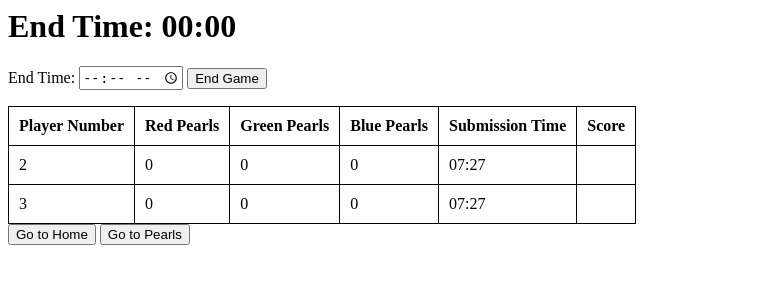
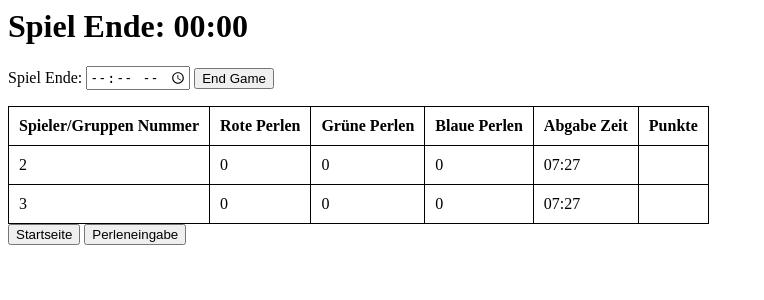
Before and after one commit to KPKluge/STEWA-BW2024-Spiel-Pfadfinder, a Flask app: page /end_game in a window 1280 px wide. Shown: the top 300 px of the page, without its empty margins (0-764 px from the left). Run offline with Flask 3, Linux system fonts and the light colour scheme.

Commit message:
Übersetzung

```diff
--- a/STEWA2024-Spiel/templates/confirm_clear_db.html
+++ b/STEWA2024-Spiel/templates/confirm_clear_db.html
@@ -4,9 +4,10 @@
     <title>Confirm Clear Database</title>
 </head>
 <body>
-    <h1>Are you sure you want to clear the database?</h1>
+    <h1>Bist du sicher, dass du alle Spieler/Gruppen löschen willst?</h1>
     <form method="POST">
-        <input type="submit" value="Yes, clear the database">
+        <input type="submit" value="Ja, lösche alle Spieler/Gruppen">
     </form>
+    <a href="/"><button>Nein</button></a>
 </body>
 </html>
--- a/STEWA2024-Spiel/templates/end_game.html
+++ b/STEWA2024-Spiel/templates/end_game.html
@@ -7,9 +7,9 @@
         padding: 10px;
     }
 </style>
-<h1>End Time: {{ end_time.strftime('%H:%M') }}</h1>
+<h1>Spiel Ende: {{ end_time.strftime('%H:%M') }}</h1>
 <form method="POST">
-    <label for="end_time">End Time:</label>
+    <label for="end_time">Spiel Ende:</label>
     <input type="time" id="end_time" name="end_time" required>
     <input type="submit" value="End Game">
 </form>
@@ -17,12 +17,12 @@
 {% if players %}
     <table>
         <tr>
-            <th>Player Number</th>
-            <th>Red Pearls</th>
-            <th>Green Pearls</th>
-            <th>Blue Pearls</th>
-            <th>Submission Time</th>
-            <th>Score</th>
+            <th>Spieler/Gruppen Nummer</th>
+            <th>Rote Perlen</th>
+            <th>Grüne Perlen</th>
+            <th>Blaue Perlen</th>
+            <th>Abgabe Zeit</th>
+            <th>Punkte</th>
         </tr>
         {% for player in players %}
             <tr>
@@ -37,5 +37,5 @@
     </table>
 {% endif %}
 
-<a href="/"><button>Go to Home</button></a>
-<a href="/pearls"><button>Go to Pearls</button></a>
+<a href="/"><button>Startseite</button></a>
+<a href="/pearls"><button>Perleneingabe</button></a>
```
Also changed, not shown: STEWA2024-Spiel/app.py (+11 -12 lines), STEWA2024-Spiel/templates/index.html (+5 -5 lines), STEWA2024-Spiel/instance/players.db.
